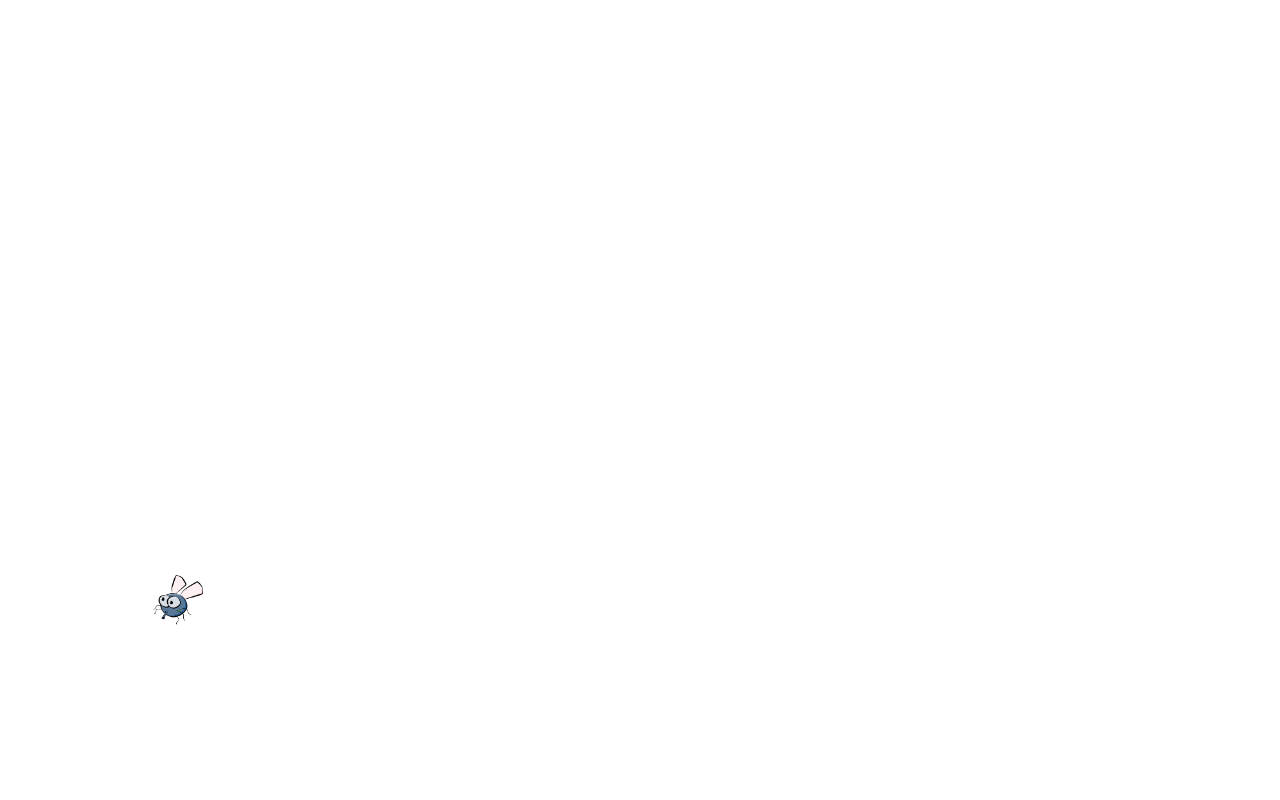
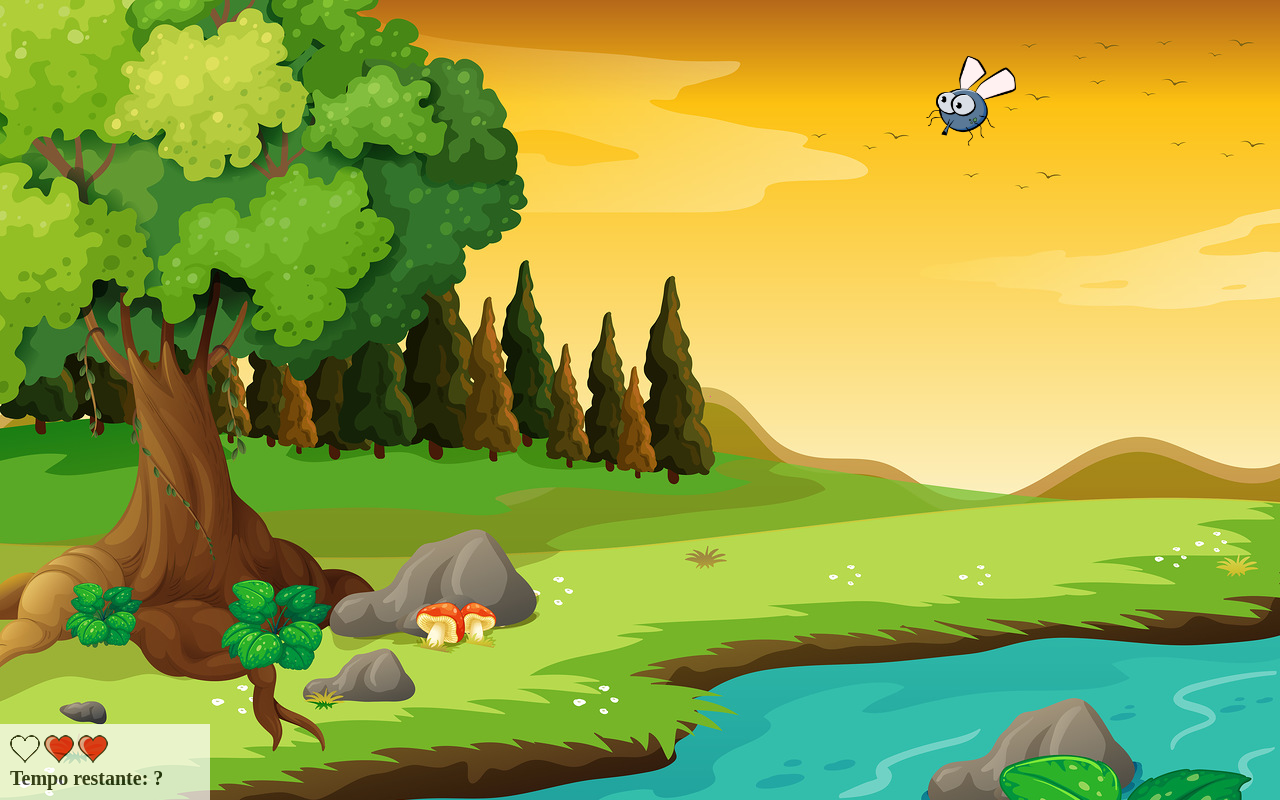
Before and after one commit to venancio2000/app2, a plain HTML site: page app.html in a window 1280 px wide. Drawn offline with Linux system fonts and the light colour scheme.

Commit message:
layout faltar pouco

```diff
--- a/app.html
+++ b/app.html
@@ -10,9 +10,25 @@
 </head>
 	<body onresize="ajustaTamanhoPalcoJogo()">
 
+		<div class="painel">
+			<div class="vidas">
+				<img src="imagens/coracao_vazio.png">
+				<img src="imagens/coracao_cheio.png">
+				<img src="imagens/coracao_cheio.png">
+			</div>
+
+			<div class="cronometro">
+				Tempo restante: ?
+
+			</div>
+		</div>
 
 		<script>
 			posicaoRandomica()
+
+			setInterval(function() {
+				posicaoRandomica()
+			}, 1000)
 		</script>
 	</body>
 </html>
--- a/estilo.css
+++ b/estilo.css
@@ -1,5 +1,43 @@
+body{
+	background-image: url(imagens/bg.jpg);
+	background-repeat: no-repeat;
+}
 .mosquito1{
 	width: 50px;
 	height: 50px;
 
 }
+.mosquito2{
+	width: 70px;
+	height: 70px;
+
+}
+.mosquito3{
+	width: 90px;
+	height: 90px;
+
+}
+.ladoA{
+	transform: scaleX(1);
+}
+.ladoB{
+	transform: scaleX(-1);
+}
+.painel {
+	position: absolute;
+	width: 190px;
+	padding: 10px;
+	left: 0px;
+	bottom: 0px;
+	border-top: solid 1px #fff;
+	background-color: #fff;
+	opacity: 0.7;
+}
+.vidas {
+	float: left;
+}
+.cronometro {
+	float: left;
+	font-size: 20px;
+	font-weight: bold;
+}
--- a/jogo.js
+++ b/jogo.js
@@ -14,6 +14,12 @@ ajustaTamanhoPalcoJogo()
 
 function posicaoRandomica() {
 
+	//remover o mosquito anterior (caso exista)
+	if (document.getElementById('mosquito')) {
+
+	document.getElementById('mosquito').remove()
+
+	}
 	var posicaoX = Math.floor(Math.random() * largura) - 90
 	var posicaoY = Math.floor(Math.random() * altura) - 90
 
@@ -25,10 +31,38 @@ function posicaoRandomica() {
 	//criar o elemento html
 	var mosquito = document.createElement('img')
 	mosquito.src = 'imagens/mosquito.png'
-	mosquito.className = 'mosquito1'
+	mosquito.className = tamanhoAleatorio() + ' ' + ladoAleatorio()
 	mosquito.style.left = posicaoX + 'px'
 	mosquito.style.top = posicaoY + 'px'
 	mosquito.style.position = 'absolute'
+	mosquito.id = 'mosquito'
 
 	document.body.appendChild(mosquito)
+
+	console.log(ladoAleatorio())
 }
+function tamanhoAleatorio(){
+	var classe = Math.floor(Math.random() * 3)
+
+
+	switch(classe){
+		case 0:
+			return 'mosquito1'
+		case 1:
+			return 'mosquito2'
+		case 2:
+			return 'mosquito3'
+	}
+}
+function ladoAleatorio(){
+	var classe = Math.floor(Math.random() * 2)
+
+
+	switch(classe){
+		case 0:
+			return 'ladoA'
+		case 1:
+			return 'ladoB'
+
+	}
+}
```
